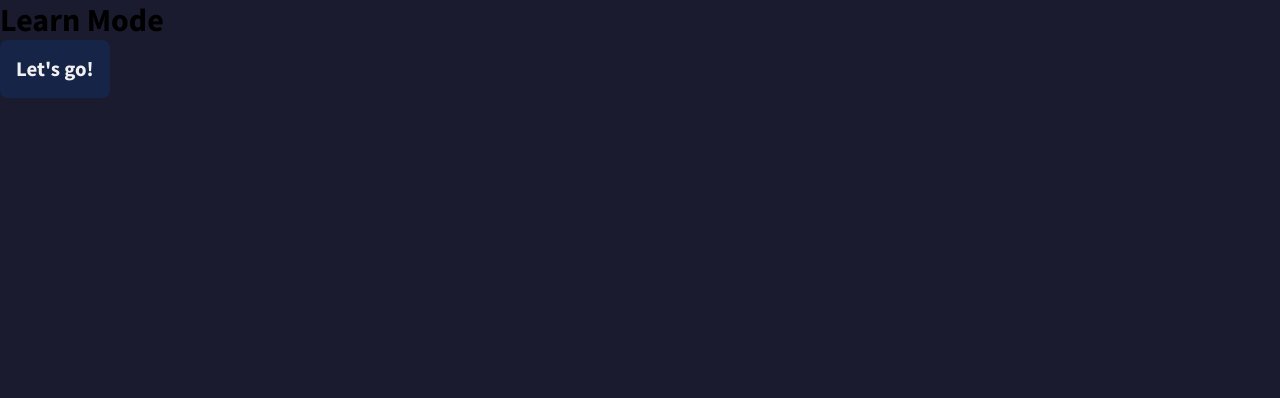
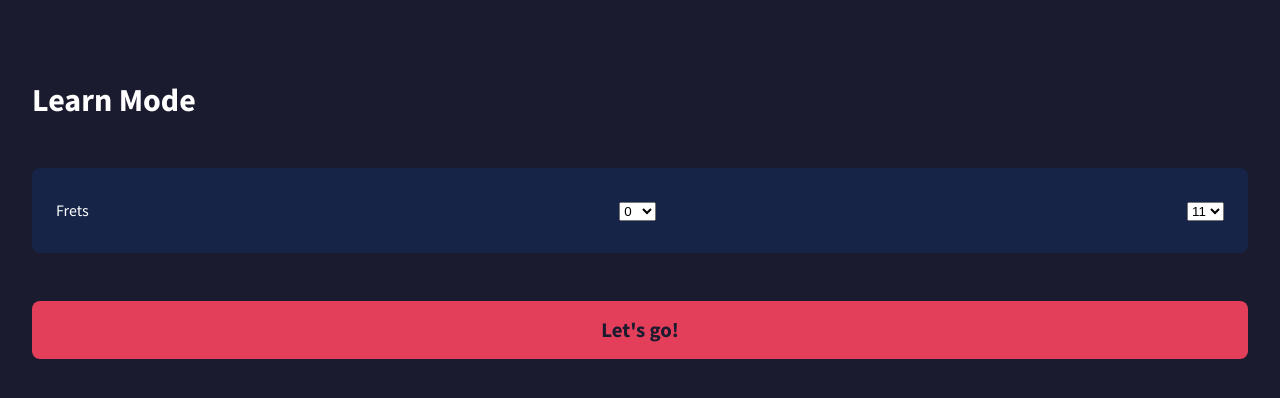
Before and after one commit to ropfoo/fretical, a Nuxt app: page /play in a window 1280 px wide. Shown: the top 398 px of the page. Built offline with nearby package versions, Linux system fonts and the light colour scheme.

Commit message:
added fret range inputs to game settings + minor layout fixes

```diff
--- a/assets/scss/components/layout/_game-ui.scss
+++ b/assets/scss/components/layout/_game-ui.scss
@@ -1,4 +1,29 @@
 .c-game-ui {
+  &__settings {
+    padding: 2rem;
+    margin-top: 3rem;
+    color: white;
+
+    button {
+      background-color: $color-red;
+      color: $color-dark-main;
+      margin-top: 3rem;
+      width: 100%;
+    }
+
+    &__config {
+      border-radius: 0.5rem;
+      margin-top: 3rem;
+      padding: 2rem 1.5rem;
+      background-color: $color-dark-secondary;
+      &__section {
+        display: flex;
+        justify-content: space-between;
+      }
+    }
+  }
+
+  &__score-ui {
     position: absolute;
     bottom: 1rem;
     right: 2rem;
@@ -18,3 +43,4 @@
       margin-bottom: 2rem;
     }
   }
+}
--- a/pages/play.vue
+++ b/pages/play.vue
@@ -1,12 +1,33 @@
 <template>
   <div>
-    <div v-if="gameOver" class="game-settings">
+    <div v-if="gameOver" class="c-game-ui__settings">
       <h1>Game Over</h1>
       <h1>Score: {{ score }}</h1>
       <button @click="startGame">Let's go!</button>
     </div>
-    <div v-if="settings" class="game-settings">
+    <div v-if="settings" class="c-game-ui__settings">
       <h1>Learn Mode</h1>
+      <div class="c-game-ui__settings__config">
+        <div class="c-game-ui__settings__config__section">
+          <p>Frets</p>
+          <div>
+            <select name="firstFretSelector" v-model="firstFretInput">
+              <option :key="0" :value="0">0</option>
+              <template v-for="n in 12">
+                <option :key="n" :value="n + 1">{{n}}</option>
+              </template>
+            </select>
+          </div>
+          <div>
+            <select name="lastFretSelector" v-model="lastFretInput">
+              <template v-for="n  in 11">
+                <option :key="n" :value="n + 1">{{n}}</option>
+              </template>
+              <option :key="13" :value="12">12</option>
+            </select>
+          </div>
+        </div>
+      </div>
       <button @click="startGame">Let's go!</button>
     </div>
     <div v-else-if="!gameOver && !settings" class="c-fretboard-view">
@@ -35,8 +56,8 @@
         <h1>{{ askedTone.name }}</h1>
         <h1>{{ activeTone.name }}</h1>
       </div>
-      <div class="c-game-ui">
-        <div class="c-game-ui__score">
+      <div class="c-game-ui__score-ui">
+        <div class="c-game-ui__score-ui__score">
           <h1>{{ score }}</h1>
         </div>
         <div class="c-time-bar__container">
@@ -44,7 +65,7 @@
         </div>
       </div>
 
-      <fretboard :firstFret="firstFret" :lastFret="lastFret" :showButtons="false" />
+      <fretboard :firstFret="firstFretInput" :lastFret="lastFretInput" :showButtons="false" />
     </div>
   </div>
 </template>
@@ -57,8 +78,8 @@ export default {
     return {
       gameOver: false,
       settings: true,
-      firstFret: 1,
-      lastFret: 6,
+      firstFretInput: 0,
+      lastFretInput: 12,
       round: 0,
       rounds: 3,
       firsTone: true,
@@ -150,12 +171,19 @@ export default {
       this.timeBarInterval = '';
       this.interval = '';
       this.round = 0;
-      this.round = 0;
     },
     isGameOver() {
       this.gameOver = true;
       this.resetAll();
       this.disablePlayMode();
+    },
+    detFirstFret() {
+      this.firsFret = this.firstFretInput;
+      console.log(this.firstFret);
+      console.log(this.firstFretInput);
+    },
+    detLastFret() {
+      this.lastFret = this.lastFretInput;
     }
   }
 };
```
Lines whose indentation alone changed are shown as unchanged.
